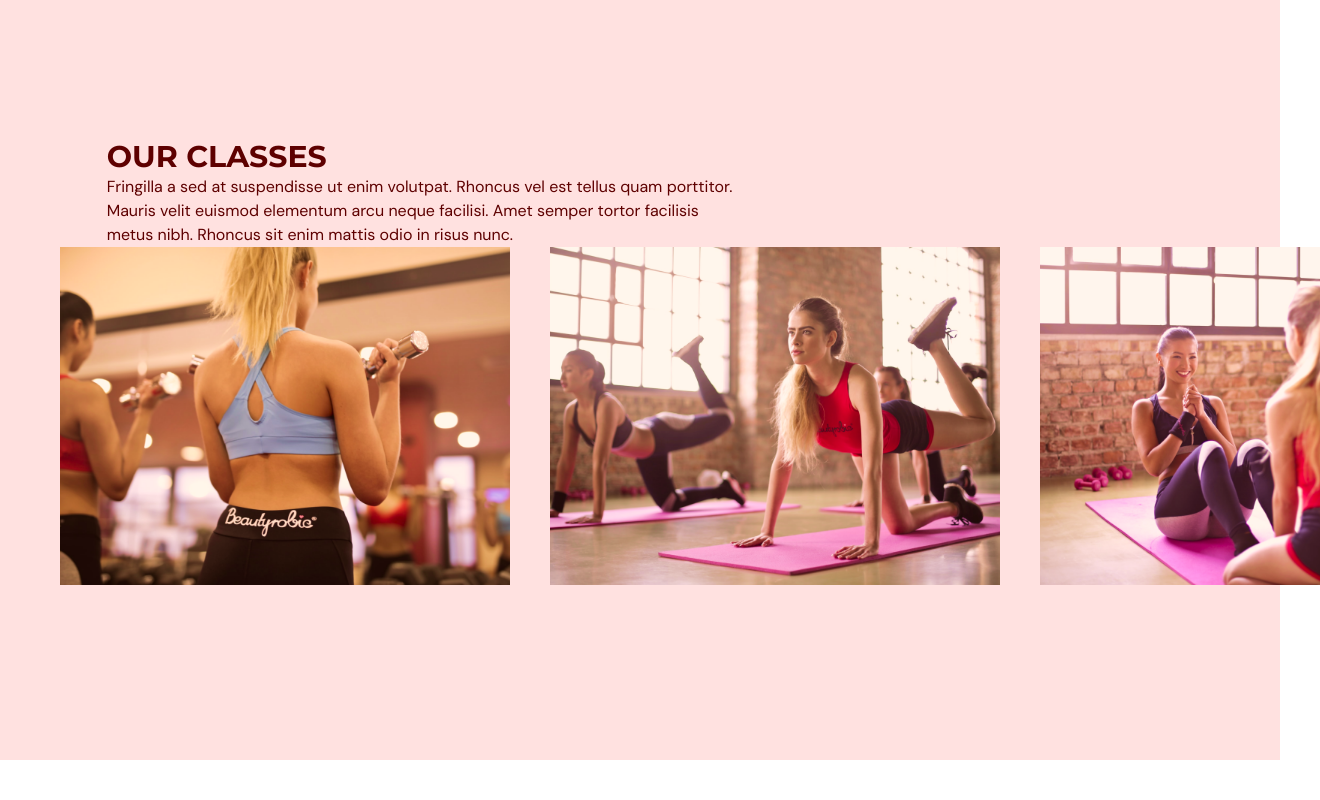
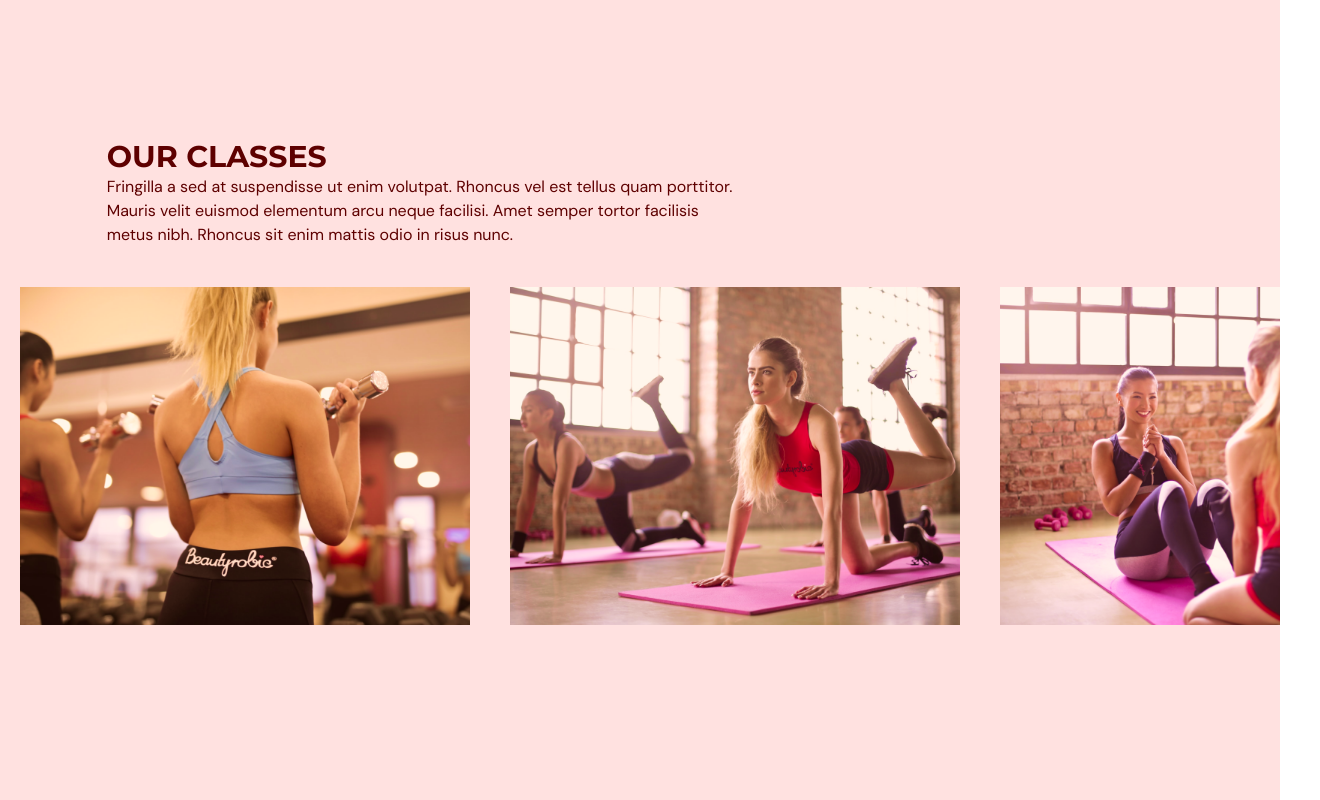
Before and after one commit to pranav-k-jha/gym-ts-react-app, a React (Vite) app: page / in a window 1280 px wide. Shown: the part 2150-2950 px from the top of the page, 1320 px wide, since content can reach past the window. Before the commit the page ends 2910 px from the top, so only its background shows below. Built offline with nearby package versions, Linux system fonts and the light colour scheme.

Commit message:
fixed margin error

```diff
--- a/src/scenes/ourClasses/index.tsx
+++ b/src/scenes/ourClasses/index.tsx
@@ -75,7 +75,8 @@ const OurClasses = ({ setSelectedPage }: Props) => {
             </p>
           </div>
         </motion.div>
-        <div className="mx-10 h-[353px] w-full overflow-x-auto overflow-y-hidden">
+
+        <div className="mt-10 h-[353px] w-full overflow-x-auto overflow-y-hidden">
           <ul className="w-[2800px] whitespace-nowrap">
             {classes.map((item: ClassType, index) => (
               <Class
```
